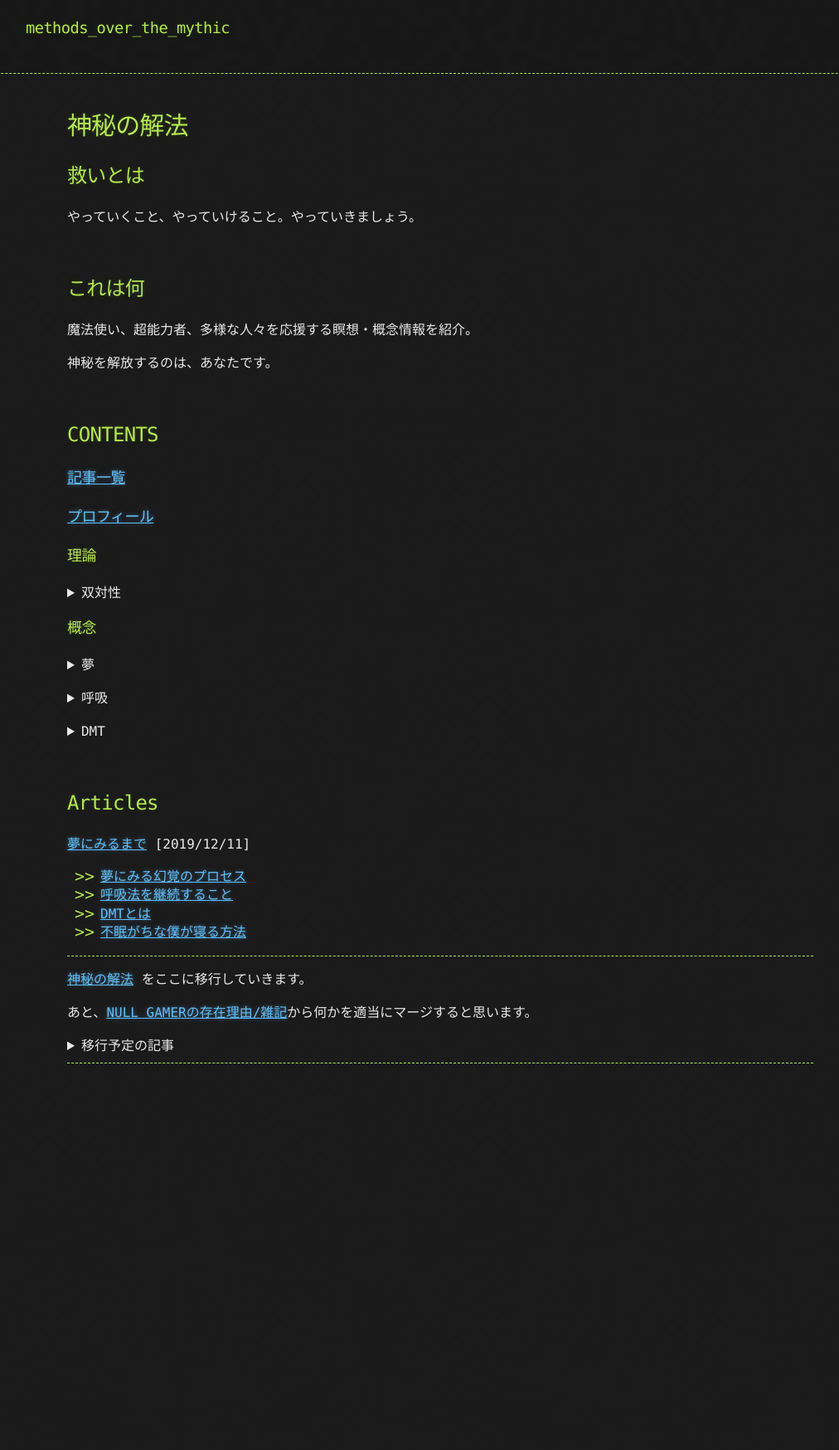
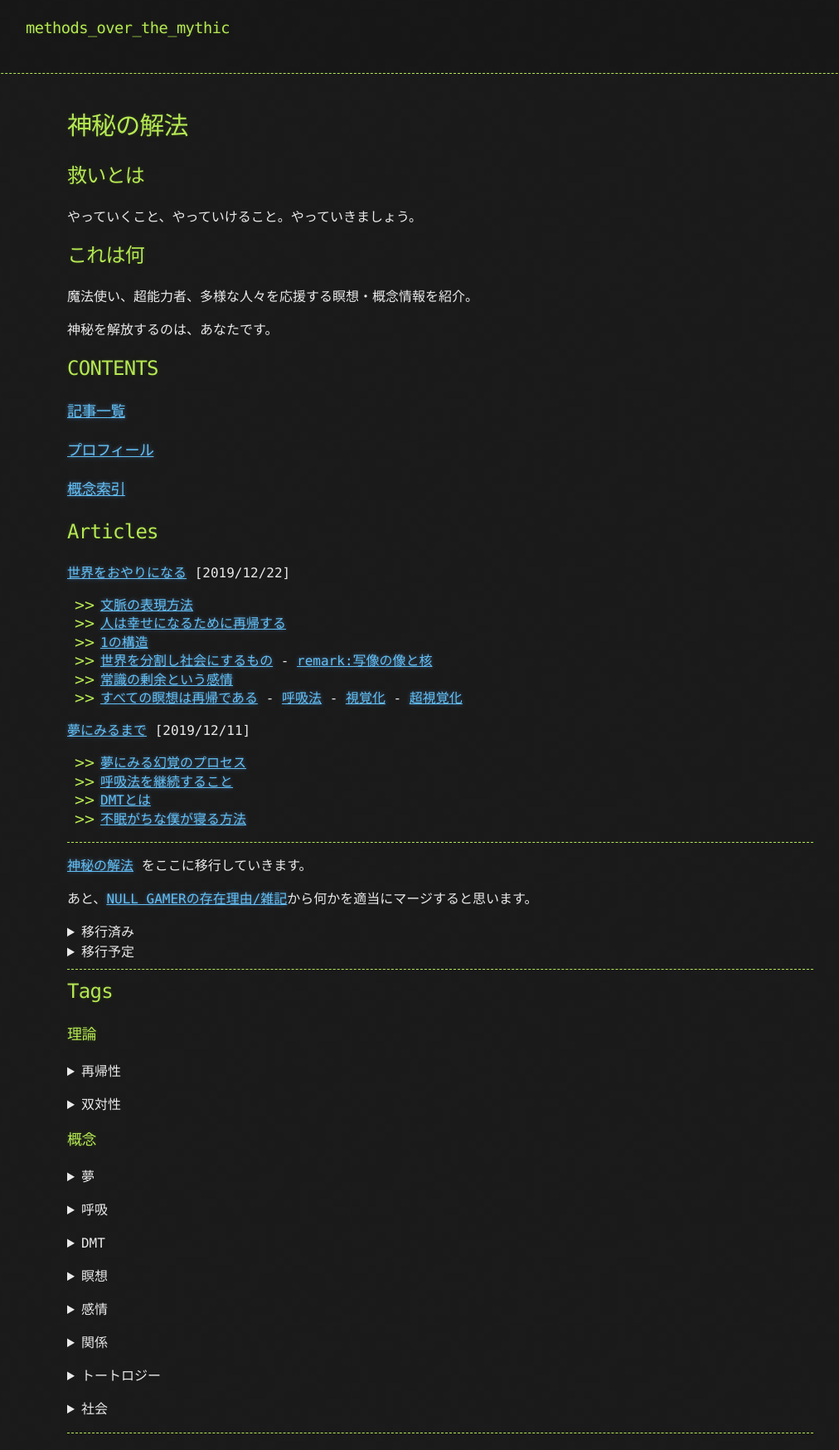
Before and after one commit to nen10/nen10.github.io, a Jekyll site: the page built from methods_over_the_mythic/index.md, in a window 1280 px wide. Shown: the whole page at 83% size, without its empty margins (109-1121 px from the left). Built offline with Jekyll 4.4.1, drawn with Linux system fonts in a browser that asks for light colours; formulas are drawn with MathJax 3; our own code applies the rules of GitHub Pages for plain Markdown files; before the commit the page ends 1302 px from its top, so only the background shows below that.

Commit message:
write recursion2med

```diff
--- a/methods_over_the_mythic/index.md
+++ b/methods_over_the_mythic/index.md
@@ -7,60 +7,32 @@ layout: article
 ## 救いとは
 
 やっていくこと、やっていけること。やっていきましょう。
+<br/>
 
-<br/>
 ## これは何
 
 魔法使い、超能力者、多様な人々を応援する瞑想・概念情報を紹介。
 
 神秘を解放するのは、あなたです。
+<br/>
 
-<br/>
 ## CONTENTS
 
 ### [記事一覧](#articles)
 
 ### [プロフィール](https://nen10.github.io/methods_over_the_mythic/profile)
 
-### 理論
+### [概念索引](#tags)
 
-<p><details><summary>双対性</summary><div>
+## Articles
+[世界をおやりになる](https://nen10.github.io/methods_over_the_mythic/recursion2med) [2019/12/22]
 
-<blockquote>
-<p><a href="https://nen10.github.io/methods_over_the_mythic/med2sleep">夢にみるまで</a> &gt; <a href="https://nen10.github.io/methods_over_the_mythic/med2sleep#%E4%B8%8D%E7%9C%A0%E3%81%8C%E3%81%A1%E3%81%AA%E5%83%95%E3%81%8C%E5%AF%9D%E3%82%8B%E6%96%B9%E6%B3%95">不眠がちな僕が寝る方法</a></p>
-
-</blockquote>
-</div></details></p>
-
-
-### 概念
-
-<p><details><summary>夢</summary><div>
-
-<blockquote>
-<p><a href="https://nen10.github.io/methods_over_the_mythic/med2sleep">夢にみるまで</a> &gt; <a href="https://nen10.github.io/methods_over_the_mythic/med2sleep#%E5%A4%A2%E3%81%AB%E3%81%BF%E3%82%8B%E5%B9%BB%E8%A6%9A%E3%81%AE%E3%83%97%E3%83%AD%E3%82%BB%E3%82%B9">夢にみる幻覚のプロセス</a></p>
-</blockquote>
-</div></details></p>
-
-<p><details><summary>呼吸</summary><div>
-
-<blockquote>
-<p><a href="https://nen10.github.io/methods_over_the_mythic/med2sleep">夢にみるまで</a></p>
-
-</blockquote>
-</div></details></p>
-
-<p><details><summary>DMT</summary><div>
-
-<blockquote>
-<p><a href="https://nen10.github.io/methods_over_the_mythic/med2sleep">夢にみるまで</a></p>
-</blockquote>
-</div></details></p>
-
-
-
-<br/>
-## Articles
+- [文脈の表現方法](https://nen10.github.io/methods_over_the_mythic/recursion2med#文脈の表現方法)
+- [人は幸せになるために再帰する](https://nen10.github.io/methods_over_the_mythic/recursion2med#人は幸せになるために再帰する)
+- [1の構造](https://nen10.github.io/methods_over_the_mythic/recursion2med#1の構造)
+- [世界を分割し社会にするもの](https://nen10.github.io/methods_over_the_mythic/recursion2med#世界を分割し社会にするもの) - [remark:写像の像と核](https://nen10.github.io/methods_over_the_mythic/recursion2med#remark写像の像と核)
+- [常識の剰余という感情](https://nen10.github.io/methods_over_the_mythic/recursion2med#常識の剰余という感情)
+- [すべての瞑想は再帰である](https://nen10.github.io/methods_over_the_mythic/recursion2med#すべての瞑想は再帰である) - [呼吸法](https://nen10.github.io/methods_over_the_mythic/recursion2med#呼吸法) - [視覚化](https://nen10.github.io/methods_over_the_mythic/recursion2med#視覚化) - [超視覚化](https://nen10.github.io/methods_over_the_mythic/recursion2med#超視覚化)
 
 [夢にみるまで](https://nen10.github.io/methods_over_the_mythic/med2sleep) [2019/12/11]
 
@@ -76,16 +48,23 @@ layout: article
 
 あと、[NULL GAMERの存在理由/雑記](https://raisondetreofnullgamer.jimdofree.com/log/%E9%9B%91%E8%A8%98/)から何かを適当にマージすると思います。
 
+
 <details>
-<summary>移行予定の記事</summary>
+<summary>移行済み</summary>
 
-<p><a href="https://www.psyclemeditation.com/2019-11-12-recursive-oneness/">再帰性</a></p>
+<p><a href="https://www.psyclemeditation.com/2019-10-15-euphoria/">絶頂へ至る社会性</a><br/> $\Rightarrow$ <a href="https://nen10.github.io/methods_over_the_mythic/recursion2med#文脈の表現方法">文脈の表現方法</a> <a href="https://nen10.github.io/methods_over_the_mythic/recursion2med#人は幸せになるために再帰する">人は幸せになるために再帰する</a></p>
 
-<p><a href="https://www.psyclemeditation.com/2019-11-04-modulo-common-sence/">感情のしがらみ:常識の剰余</a></p>
+<p><a href="https://www.psyclemeditation.com/2019-11-12-recursive-oneness/">再帰性</a><br/> $\Rightarrow$ <a href="https://nen10.github.io/methods_over_the_mythic/recursion2med#1の構造">1の構造</a></p>
 
-<p><a href="https://www.psyclemeditation.com/2019-10-20-meditation/">瞑想</a></p>
+<p><a href="https://www.psyclemeditation.com/2019-11-04-modulo-common-sence/">感情のしがらみ:常識の剰余</a><br/> $\Rightarrow$ <a href="https://nen10.github.io/methods_over_the_mythic/recursion2med#世界を分割し社会にするもの">世界を分割し社会にするもの</a> <a href="https://nen10.github.io/methods_over_the_mythic/recursion2med#常識の剰余という感情">常識の剰余という感情</a></p>
 
-<p><a href="https://www.psyclemeditation.com/2019-10-15-euphoria/">絶頂へ至る社会性</a></p>
+<p><a href="https://www.psyclemeditation.com/2019-10-20-meditation/">瞑想</a><br/> $\Rightarrow$ <a href="https://nen10.github.io/methods_over_the_mythic/recursion2med#すべての瞑想は再帰である">すべての瞑想は再帰である</a></p>
+
+<p></p>
+
+</details>
+<details>
+<summary>移行予定</summary>
 
 <p><a href="https://www.psyclemeditation.com/2019-08-27-tune-in-to-fear/">分離と同調 および 痛みと恐怖</a></p>
 
@@ -144,3 +123,99 @@ layout: article
 </details>
 
 ***
+
+## Tags
+### 理論
+<p><details><summary>再帰性</summary><div>
+<blockquote>
+
+<p><a href="https://nen10.github.io/methods_over_the_mythic/recursion2med">世界をおやりになる</a></p>
+
+</blockquote>
+</div></details></p>
+
+<p><details><summary>双対性</summary><div>
+<blockquote>
+
+<p>夢にみるまで
+<a href="https://nen10.github.io/methods_over_the_mythic/med2sleep#不眠がちな僕が寝る方法">#不眠がちな僕が寝る方法</a></p>
+
+<p>世界をおやりになる
+<a href="https://nen10.github.io/methods_over_the_mythic/recursion2med#文脈の表現方法">#文脈の表現方法</a> <a href="https://nen10.github.io/methods_over_the_mythic/recursion2med#1の構造">#1の構造</a></p>
+
+</blockquote>
+</div></details></p>
+
+
+### 概念
+
+<p><details><summary>夢</summary><div>
+<blockquote>
+
+<p>夢にみるまで
+<a href="https://nen10.github.io/methods_over_the_mythic/med2sleep#夢にみる幻覚のプロセス">#夢にみる幻覚のプロセス</a></p>
+</blockquote>
+</div></details></p>
+
+<p><details><summary>呼吸</summary><div>
+<blockquote>
+
+<p><a href="https://nen10.github.io/methods_over_the_mythic/med2sleep">夢にみるまで</a></p>
+
+<p>世界をおやりになる
+<a href="https://nen10.github.io/methods_over_the_mythic/recursion2med#呼吸法">#呼吸法</a></p>
+
+</blockquote>
+</div></details></p>
+
+<p><details><summary>DMT</summary><div>
+<blockquote>
+
+<p><a href="https://nen10.github.io/methods_over_the_mythic/med2sleep">夢にみるまで</a></p>
+
+</blockquote>
+</div></details></p>
+
+<p><details><summary>瞑想</summary><div>
+<blockquote>
+
+<p><a href="https://nen10.github.io/methods_over_the_mythic/med2sleep">夢にみるまで</a></p>
+<p><a href="https://nen10.github.io/methods_over_the_mythic/recursion2med">世界をおやりになる</a></p>
+
+</blockquote>
+</div></details></p>
+
+<p><details><summary>感情</summary><div>
+<blockquote>
+
+<p>世界をおやりになる
+<a href="https://nen10.github.io/methods_over_the_mythic/recursion2med#世界を分割し社会にするもの">#世界を分割し社会にするもの</a>  <a href="https://nen10.github.io/methods_over_the_mythic/recursion2med#常識の剰余という感情">#常識の剰余という感情</a></p>
+</blockquote>
+</div></details></p>
+
+<p><details><summary>関係</summary><div>
+<blockquote>
+
+<p>世界をおやりになる
+<a href="https://nen10.github.io/methods_over_the_mythic/recursion2med#世界を分割し社会にするもの">#世界を分割し社会にするもの</a></p>
+
+</blockquote>
+</div></details></p>
+
+<p><details><summary>トートロジー</summary><div>
+<blockquote>
+<p>世界をおやりになる
+<a href="https://nen10.github.io/methods_over_the_mythic/recursion2med#文脈の表現方法">#文脈の表現方法</a></p>
+
+</blockquote>
+</div></details></p>
+
+
+<p><details><summary>社会</summary><div>
+<blockquote>
+
+<p><a href="https://nen10.github.io/methods_over_the_mythic/recursion2med">世界をおやりになる</a></p>
+
+</blockquote>
+</div></details></p>
+***
```
Also changed, not shown: _layouts/default.html (+5 -3 lines), methods_over_the_mythic/recursion2med.md (added, +268 -0 lines).
